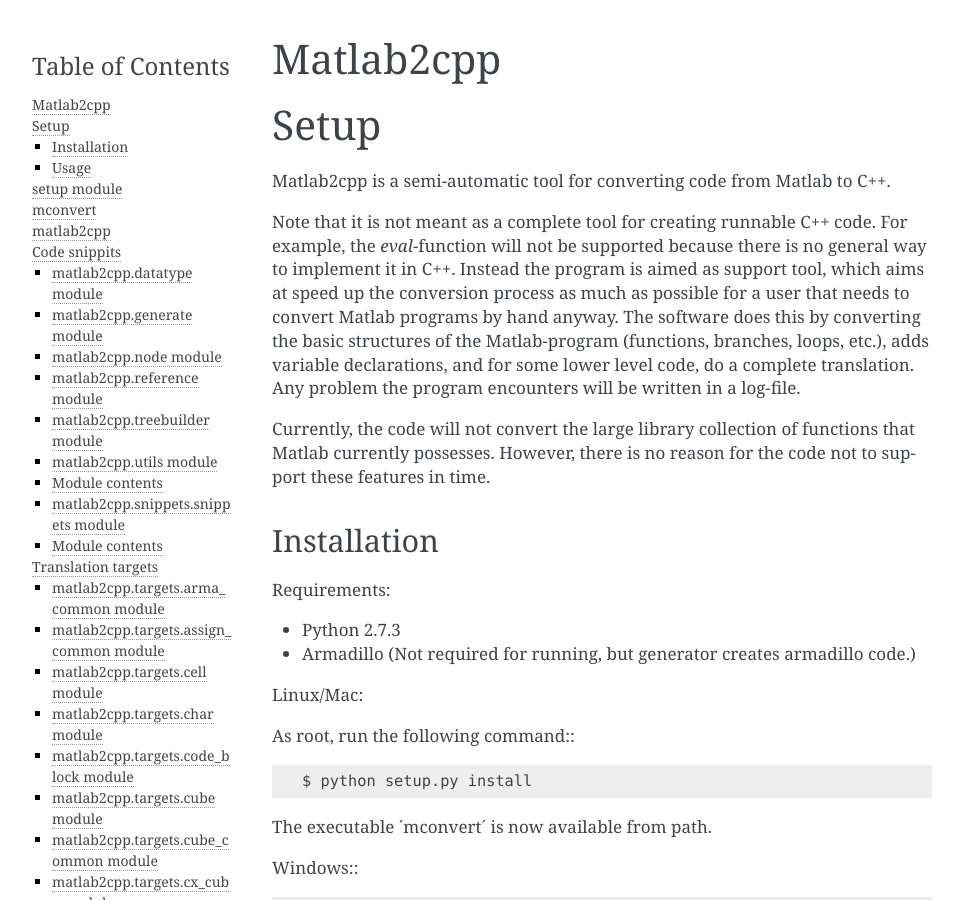
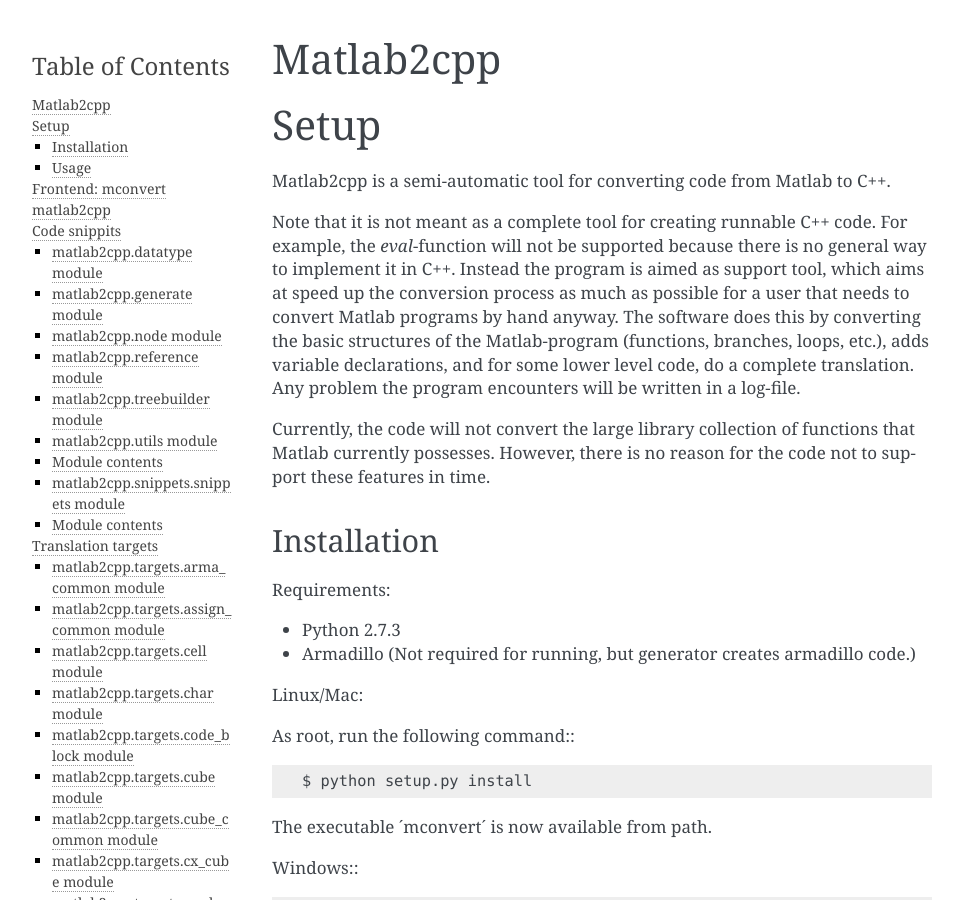
Before and after one commit to jonathf/matlab2cpp, a Sphinx documentation site: the page built from doc/source/index.rst, in a window 1280 px wide and 900 px high. Shown: the whole window, without its empty margins (148-1111 px from the left). Built offline with Sphinx 7.4.7, drawn with Linux system fonts in a browser that asks for light colours; pages that are not in the unit, such as notebooks, are missing from menus; some of the changed text lies outside the part shown.

Commit message:
More on documenation

```diff
--- a/doc/source/index.rst
+++ b/doc/source/index.rst
@@ -7,8 +7,6 @@
 
 Setup
 =====
-
-
 
 Matlab2cpp is a semi-automatic tool for converting code from Matlab to C++.
 
@@ -51,6 +49,7 @@
 
 The executable mconvert.py can freely be copied or be added to
 environmental variables manually.
+
 
 Usage
 -----
@@ -175,17 +174,8 @@
 The file `example.m.log` will contain a list of errors and warnings
 created during conversion.
 
-setup module
-============
-
-
-.. automodule:: setup
-    :members:
-    :undoc-members:
-    :show-inheritance:
-
-mconvert
-========
+Frontend: mconvert
+==================
 
 .. automodule:: mconvert
     :members:
```
